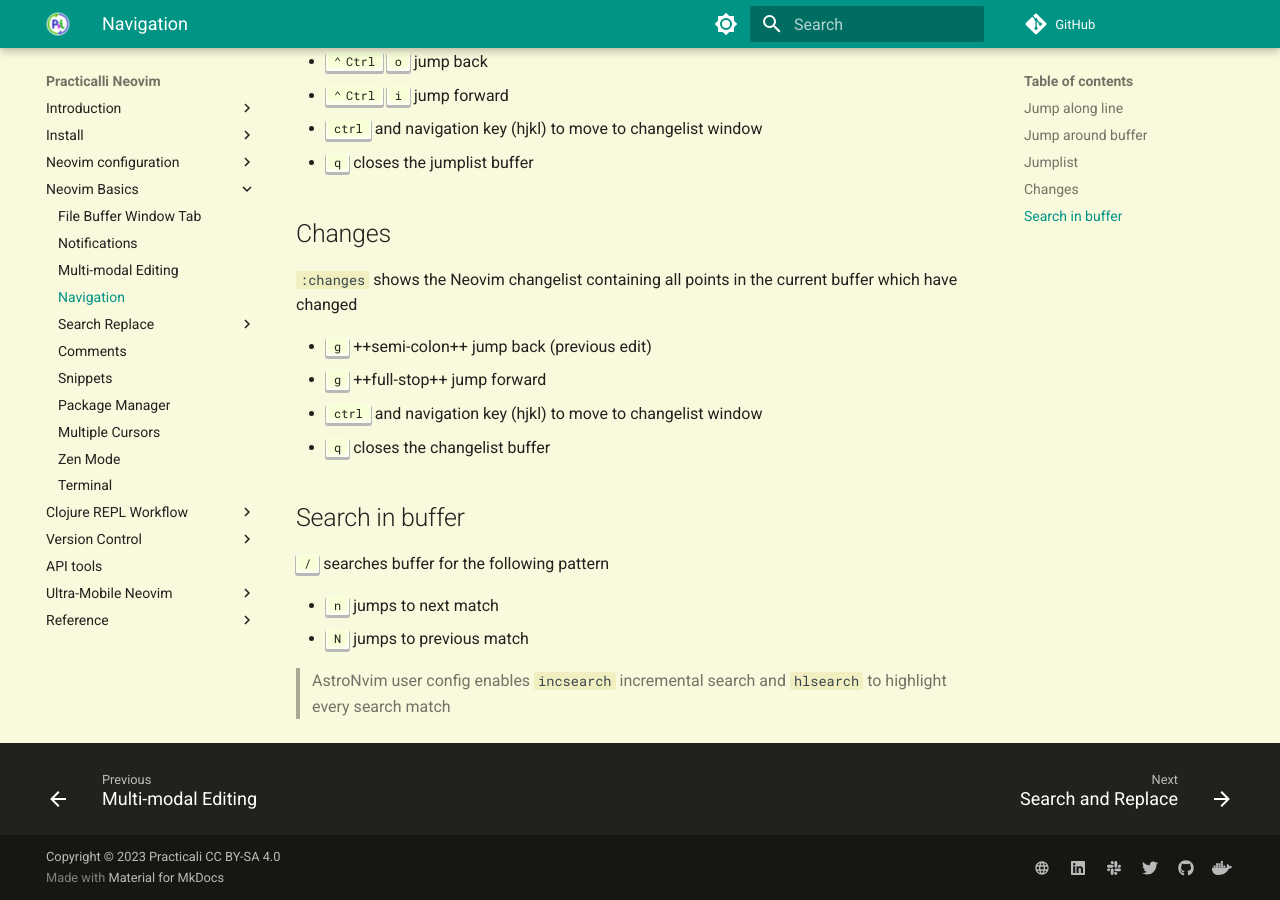
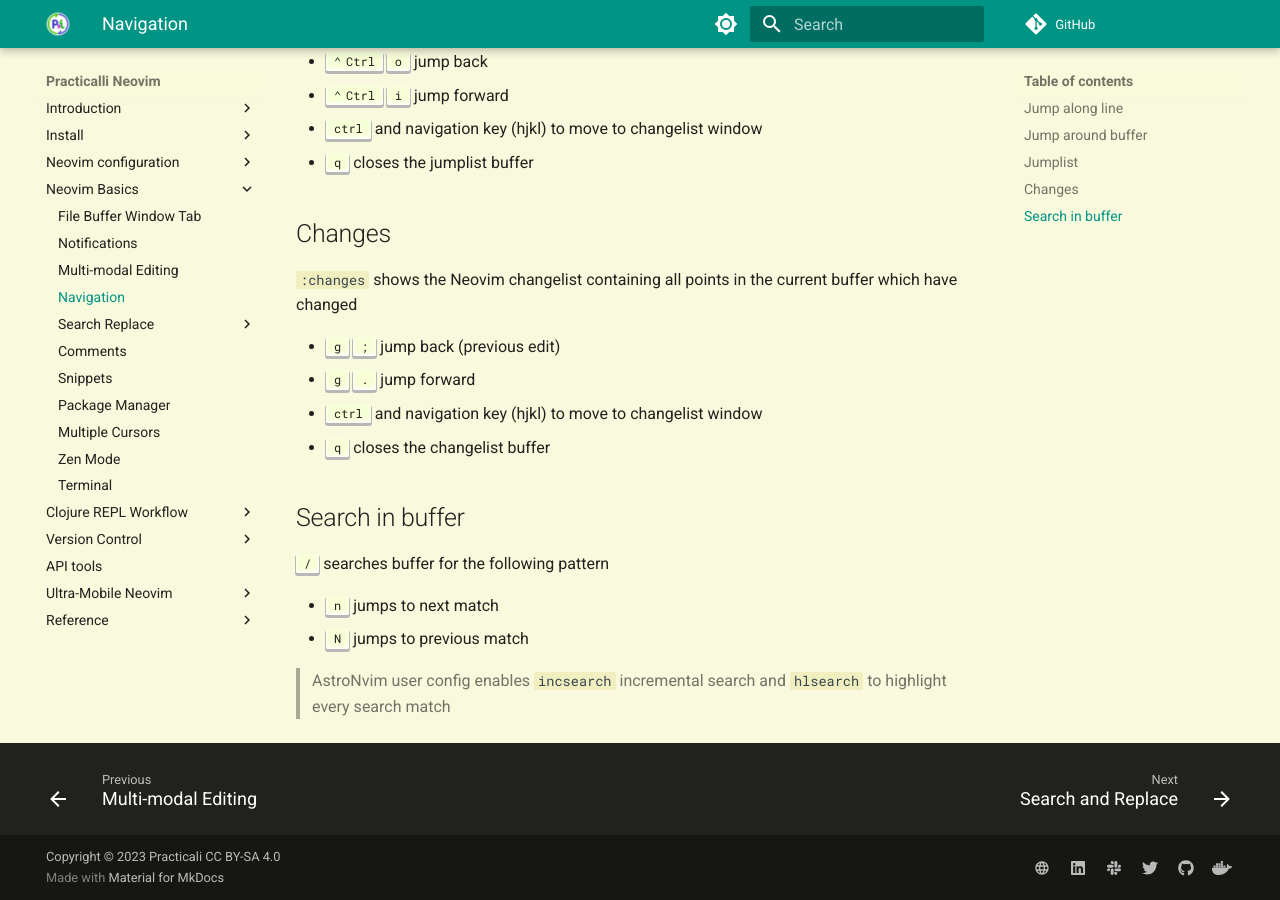
Before and after one commit to practicalli/neovim, an MkDocs documentation site: the page built from docs/neovim-basics/navigation.md, in a window 1280 px wide and 900 px high, scrolled down 2286 px. Built offline with MkDocs 1.6.1 and Material for MkDocs 9.7.7, drawn with Linux system fonts in a browser that asks for light colours; plug-ins that fetch from the network failed and are left out; comment, search, counter and statistics services are not loaded.

Commit message:
basics: navigation key binding update
Signed-off-by: Practicalli Johnny <250870+practicalli-johnny@users.noreply.github.com>

```diff
--- a/docs/neovim-basics/navigation.md
+++ b/docs/neovim-basics/navigation.md
@@ -101,8 +101,8 @@
 
 `:changes` shows the Neovim changelist containing all points in the current buffer which have changed
 
-- ++"g"++ ++semi-colon++ jump back (previous edit)
-- ++"g"++ ++full-stop++ jump forward
+- ++"g"++ ++semicolon++ jump back (previous edit)
+- ++"g"++ ++period++ jump forward
 - ++"ctrl"++ and navigation key (hjkl) to move to changelist window
 - ++"q"++ closes the changelist buffer
 
```
